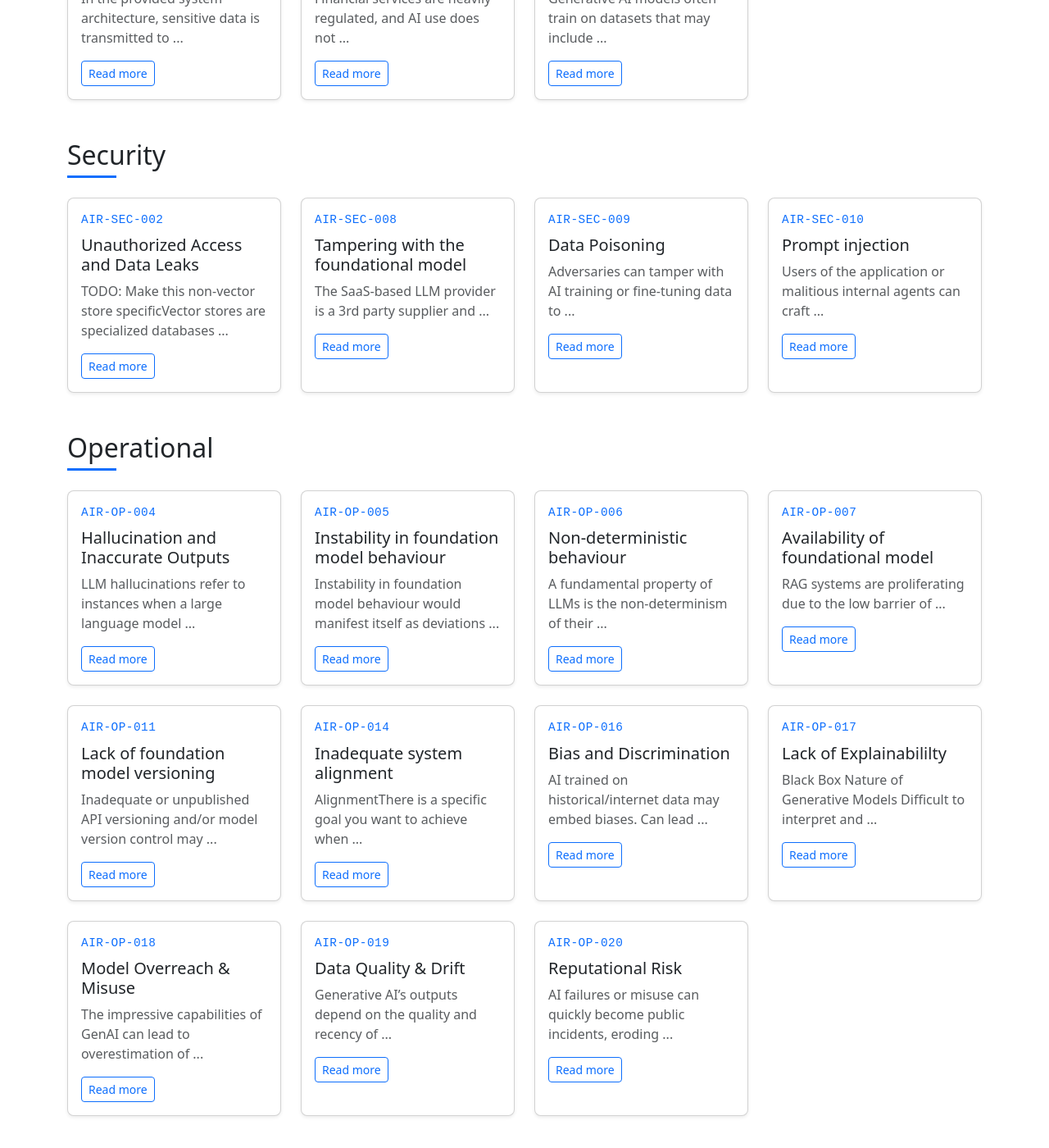
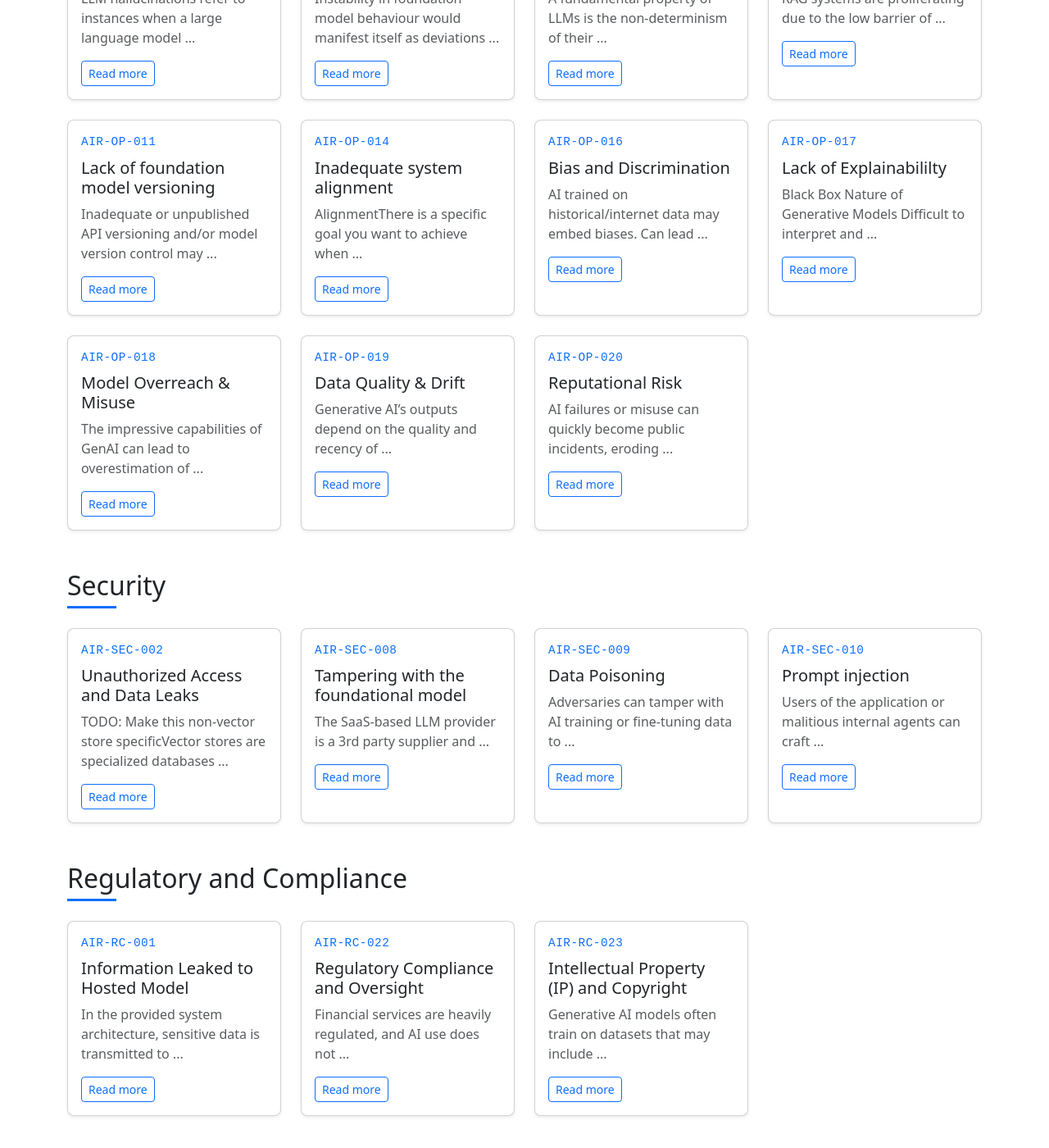
Before and after one commit to finos/ai-readiness, a Jekyll site: the page built from docs/index.md, in a window 1280 px wide and 1400 px high, scrolled down 717 px. Shown: the whole window at 82% size. Built offline with Jekyll 4.4.1, drawn with Linux system fonts in a browser that asks for light colours; some of the changed text lies outside the part shown.

Commit message:
re-ordered risks

```diff
--- a/docs/index.md
+++ b/docs/index.md
@@ -1,6 +1,10 @@
 ---
 layout: index
 title: "AI Readiness Governance Framework"
+risk_order:
+  - OP
+  - SEC
+  - RC
 ---
 
 The rapid advancements in Artificial Intelligence (AI), particularly Generative AI, are set to revolutionize both business operations and personal lives. In the financial services sector, these innovations present immense opportunities that span product offerings, client interactions, employee productivity, and organizational operations. Few technologies have promised such a broad and transformative impact.
@@ -11,7 +15,15 @@ Financial institutions (in particular) are eager to onboard, experiment with, an
 
 {% assign grouped_risks = site.risks | group_by: "type" %}
 
-{% for group in grouped_risks %}
+{% assign ordered_risks = "" | split: "," %}
+{% for order in page.risk_order %}
+  {% assign match = grouped_risks | where: "name", order | first %}
+  {% if match %}
+    {% assign ordered_risks = ordered_risks | push: match %}
+  {% endif %}
+{% endfor %}
+
+{% for group in ordered_risks %}
 <section class="mb-5">
     <h2 class="category-title mb-4">{{ site.risk_classification[group.name] }}</h2>
     <div class="row g-4">
```
